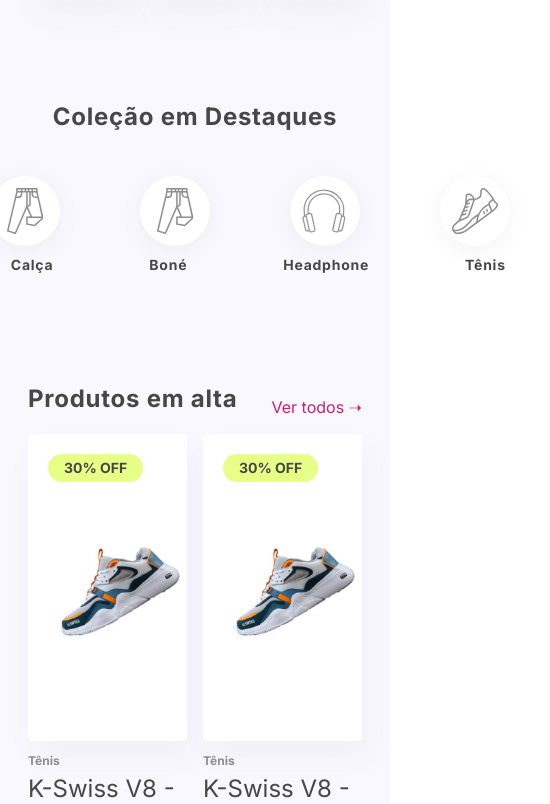
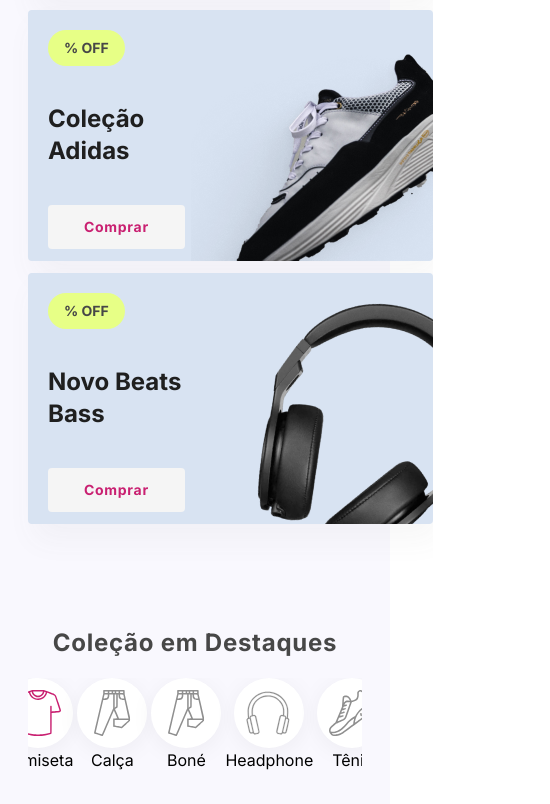
Before and after one commit to ajuteixeira/client-drip-store, a React (Vite) app in the folder client/: page / in a window 390 px wide. Shown: the part 1160-1964 px from the top of the page, 550 px wide, since content can reach past the window. Built offline with nearby package versions, Linux system fonts and the light colour scheme.

Commit message:
cards responsivos

```diff
--- a/client/src/components/Categorias.jsx
+++ b/client/src/components/Categorias.jsx
@@ -1,24 +1,27 @@
 export default function Category(props) {
   return (
     <>
-
       <div
         className={`
-              h-[70px]
-              w-[70px]
-              bg-[#ffffff]
-              rounded-full
-              shadow-[0px_4px_25px_0px_rgba(0,0,0,0.05)]
+
               flex
               justify-center
               items-center
               relative
+              flex-col
 
           `}
       >
+        <div
+          className="              h-[70px]
+              w-[70px]
+              bg-[#ffffff]
+              rounded-full
+              shadow-[0px_4px_25px_0px_rgba(0,0,0,0.05)]"
+        >
           <img
             className="
-          absolute
+
           justify-center
           p-3
           "
@@ -28,8 +31,8 @@
         </div>
 
         <div className="flex justify-center gap-14 text-black">
-
           {props.title}
+        </div>
       </div>
     </>
   );
--- a/client/src/components/CollectionCards.jsx
+++ b/client/src/components/CollectionCards.jsx
@@ -8,47 +8,32 @@
 import iconTshirt from '../assets/images/iconTshirt.svg';
 import iconPants from '../assets/images/iconPants.svg';
 import iconHeadphones from '../assets/images/iconHeadphones.svg';
-import iconSneakers from '../assets/images/iconSneakers.svg'
+import iconSneakers from '../assets/images/iconSneakers.svg';
 
 export default function CollectionCards() {
   return (
-<div className="flex flex-col gap-5 p-7 sm:p-20 bg-[#F9F8FE]">
+    <div className="flex flex-col gap-5 p-7 sm:p-20 bg-[#F9F8FE]">
       <Subtitles type="secondary">Produtos em alta</Subtitles>
-      <div className="flex gap-3 w-full">
+      <div className="flex flex-col md:flex-row gap-3 w-full">
         <CollectionCard img={tShirtCollection} title="Supreme drop" />
         <CollectionCard img={tenisCollection} title="Coleção Adidas" />
         <CollectionCard img={headPhoneCollection} title="Novo Beats Bass" />
       </div>
-      <div className=" flex flex-col justify-center items-center mt-20">
 
-   <Subtitles type='secondary' children = 'Coleção em Destaques' />
+      <div className=" flex flex-col w-full overflow-hidden justify-center items-center mt-20">
+        <Subtitles type="secondary" children="Coleção em Destaques" />
+        <div className='w-full overflow-auto'>
+          <div className="flex justify-center md:gap-10 gap-1 md:pt-6">
+            <Category img={iconTshirt} title={"Camiseta"} />
+            <Category img={iconPants} title={"Calça"}/>
+            <Category img={iconPants} title={"Boné"}/>
+            <Category img={iconHeadphones} title={"Headphone"}/>
+            <Category img={iconSneakers}title={"Tênis"} />
+          </div>
 
 
-      <div className="flex gap-10 pt-6 mx-60">
-        <Category img={iconTshirt} />
-        <Category img={iconPants} />
-        <Category img={iconPants} />
-        <Category img={iconHeadphones} />
-        <Category img={iconSneakers} />
+        </div>
       </div>
-
-      <div className='flex flex-row justify-center gap-24 pt-2 pb-2 mr-10 mb-10' >
-
-      <Subtitles type='third2' children ="Camiseta"/>
-      <Subtitles type='third2' children ="Calça"/>
-      <Subtitles type='third2' children ="Boné"/>
-<Subtitles type='third2' children ="Headphone"/>
-<Subtitles type='third2' children ="Tênis"/>
-
-</div>
-
-</div>
-
-
-
     </div>
-
   );
-
-
 }
```
Lines whose indentation alone changed are shown as unchanged.
